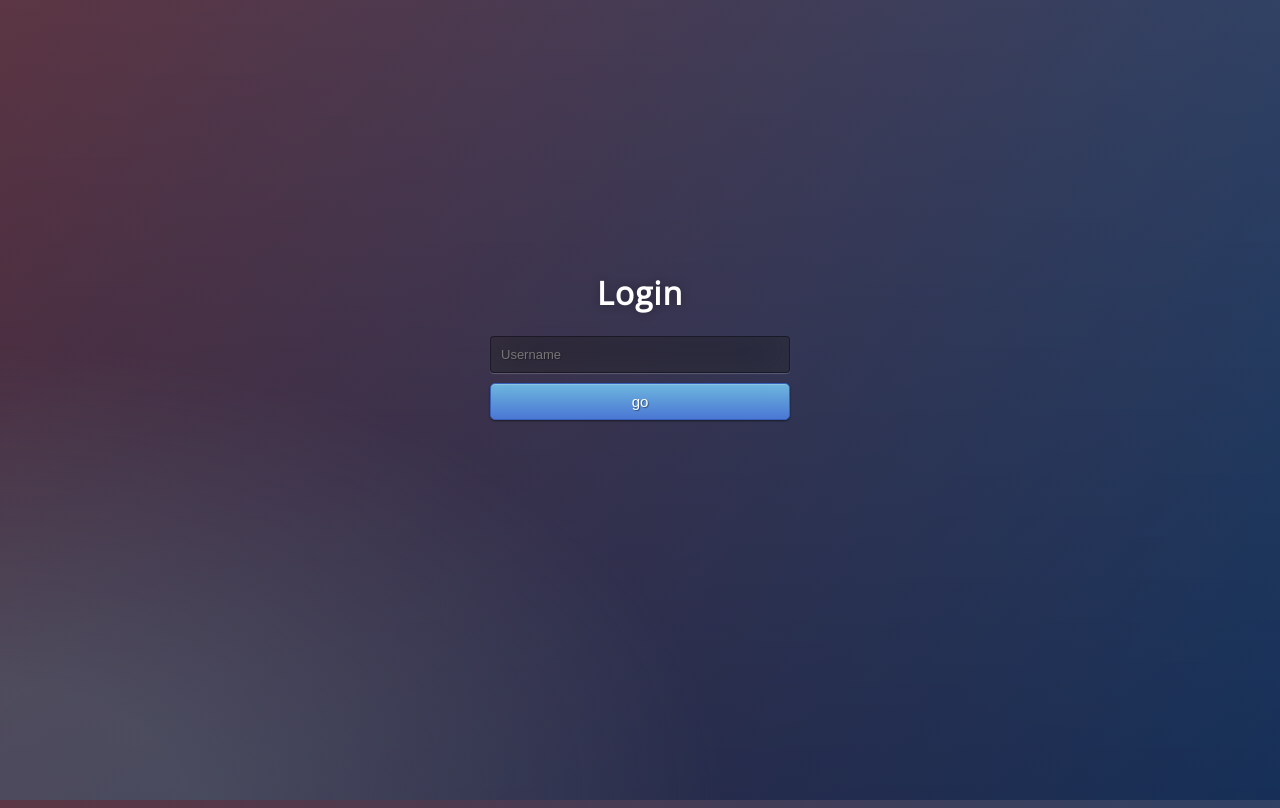
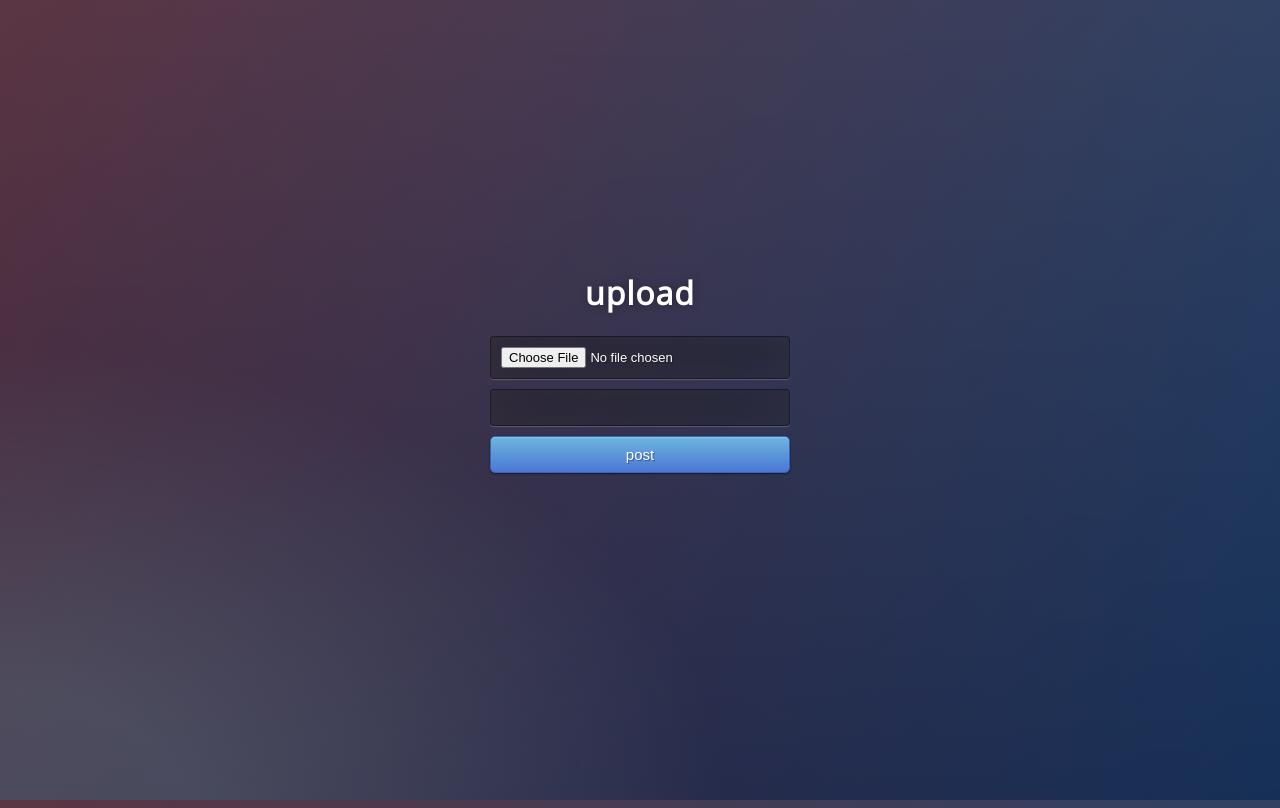
Before and after one commit to Junohera/nodeBasic, a website: page 04_Express_Server/05_npm/multipart.html in a window 1280 px wide. Drawn offline with nearby package versions, Linux system fonts and the light colour scheme.

Commit message:
path not defined

```diff
--- a/04_Express_Server/05_npm/app.js
+++ b/04_Express_Server/05_npm/app.js
@@ -1,6 +1,7 @@
 const express = require('express');
 const morgan = require('morgan');
 const multer = require('multer');
+const path = require('path');
 const fs = require('fs');
 // ! <config>
     const app = express();
--- a/04_Express_Server/05_npm/multipart.html
+++ b/04_Express_Server/05_npm/multipart.html
@@ -69,10 +69,12 @@
 </head>
 <body>
     <div class="login">
-        <h1>Login</h1>
-        <form action="login" method="POST">
-            <input id="name" type="text" name="name" placeholder="Username" required="required" autocomplete="off" />
-            <button id="login" class="btn btn-primary btn-block btn-large">go</button>
+        <h1>upload</h1>
+        <form id="form" action="/upload" method="POST" enctype="multipart/form-data">
+            <input type="file" name="image">
+            <input type="text" name="title">
+            <!-- <input id="name" type="text" name="name" placeholder="Username" required="required" autocomplete="off" /> -->
+            <button id="login" type="submit" class="btn btn-primary btn-block btn-large">post</button>
         </form>
     </div>
 </body>
```
